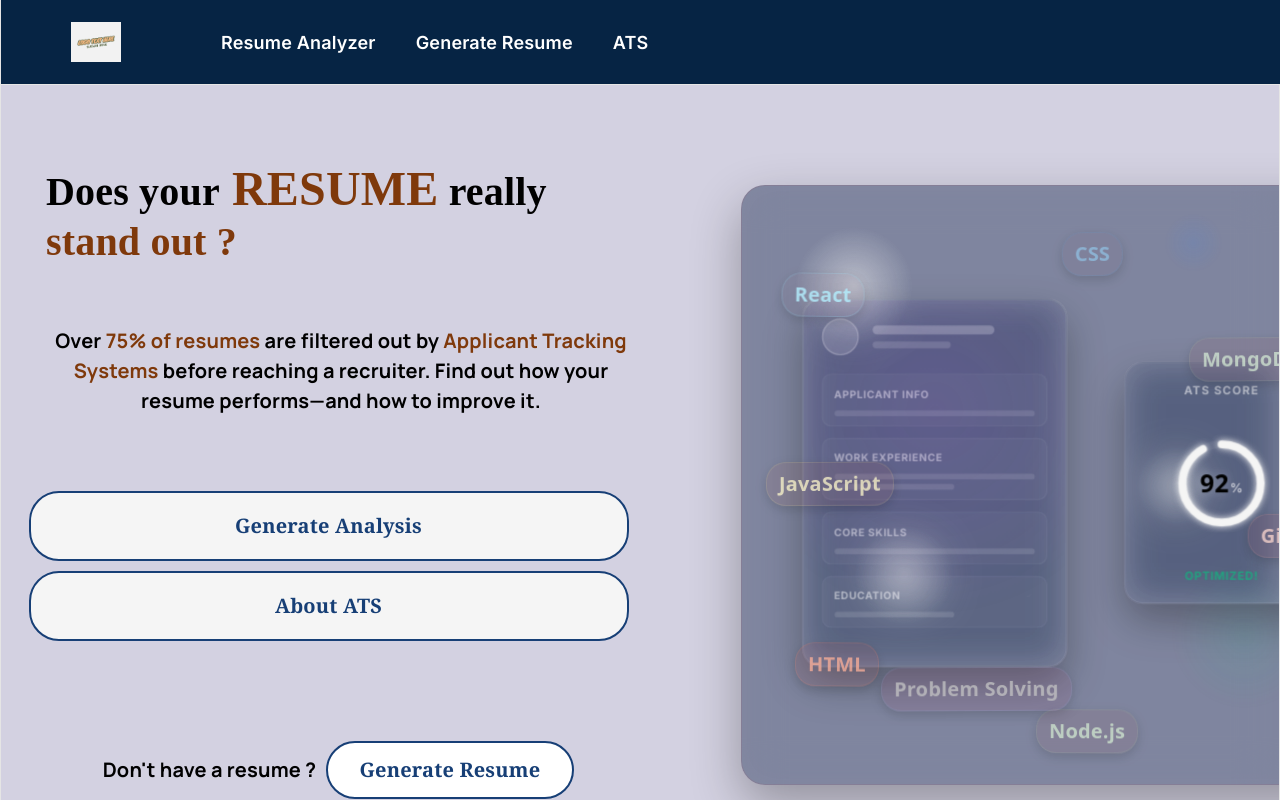
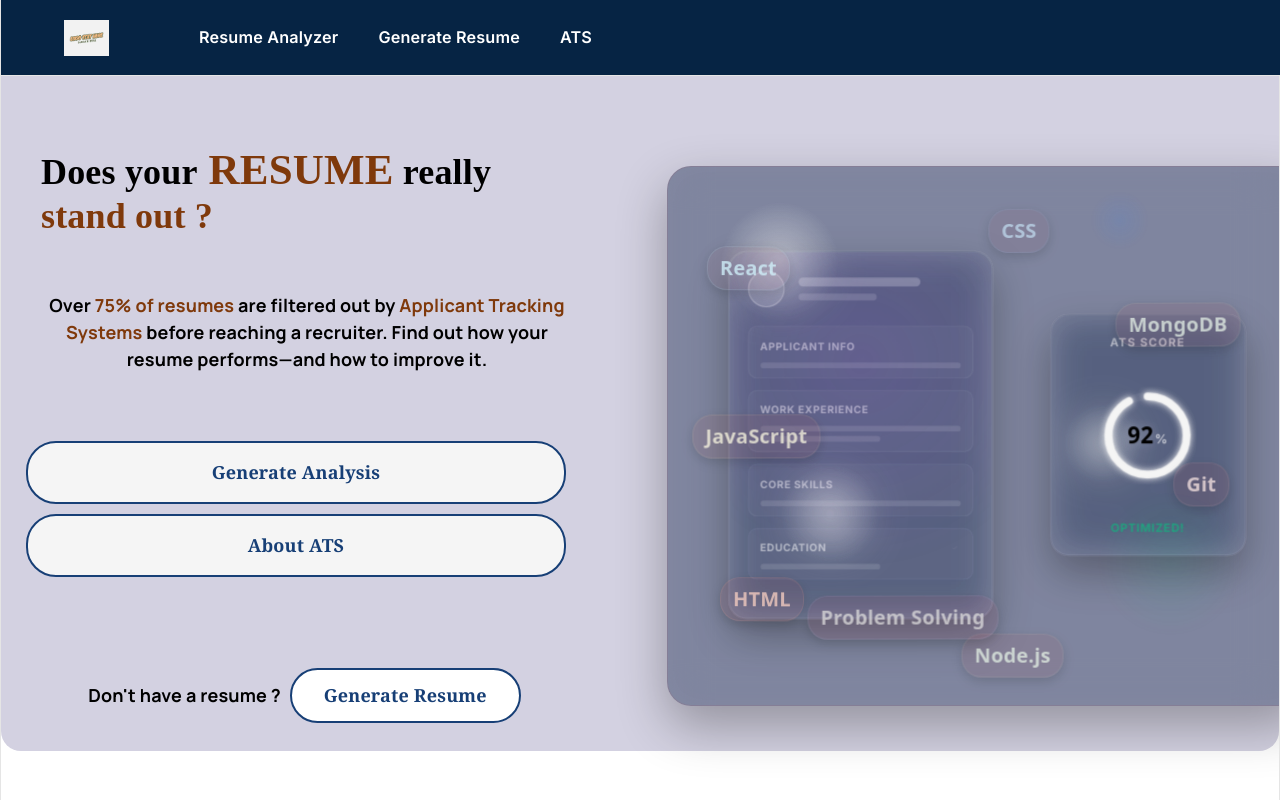
Before and after one commit to sidkaushikkk/ATS-Tracker, a React (Vite) app in the folder ats-tracker/: page / in a window 1280 px wide. Shown: the top 800 px of the page. Built offline with nearby package versions, Linux system fonts and the light colour scheme; no server answers.

Commit message:
Changed layout to manage browser zoom

```diff
--- a/ats-tracker/src/components/Box/Box.css
+++ b/ats-tracker/src/components/Box/Box.css
@@ -2,18 +2,18 @@
 
 .Box{
     width : 100%;
-    height: 750px;
+    height: 675px;
   background: #d3d1e1;
     border-radius: 0 0 20px 20px;
     position: relative;
-    margin-top : 85px;
+    margin-top : 76px;
 }
 
 .content{
-    height : 500px;
+    height : 450px;
     color : black;
-    width : 700px;
-    font-size: 40px;
+    width : 630px;
+    font-size: 36px;
     font-family: 'Times New Roman', Times, serif;
 
     position: relative;
@@ -22,8 +22,8 @@
 }
 h2{
     line-height: 1.2;
-    width: 600px;
-    margin-left: 45px;
+    width: 540px;
+    margin-left: 40px;
     text-align: left;
     font-weight: bold;
 }
@@ -60,18 +60,18 @@ animation: type1 4s steps(22) infinite;
 
 .highlight{
     font-family: "Times New Roman" , sans-serif;
-    font-size: 48px;
+    font-size: 43px;
     color: #7f390b;
     font-weight: bold;
 }
 
 
 p{
-    margin-left: 40px;
-    margin-bottom: 40px;
-    width : 600px;
+    margin-left: 36px;
+    margin-bottom: 36px;
+    width : 540px;
     font-weight: 700;
-    font-size: 20px;
+    font-size: 18px;
     color:black;
     font-family: "Manrope", sans-serif;
 }
@@ -80,11 +80,11 @@ p{
     color: #7f390b;
 }
 .genAnalysis-button , .abtATS-button{
-    margin-right : 50px;
+    margin-right : 45px;
     font-size: 50%;
-    padding:12px 22px;
-    height: 70px;
-    width : 600px;
+    padding:11px 20px;
+    height: 63px;
+    width : 540px;
 
     border:2px solid #173f76;
     border-radius:30px;
@@ -114,9 +114,9 @@ button:hover{
     font-family :Georgia, 'Times New Roman', Times, serif ;
     font-weight: lighter;
     position: relative;
-    top : 30px;
+    top : 27px;
 
-    width : 700px;
+    width : 630px;
 }
 
 button{
@@ -142,23 +142,23 @@ button{
 .generate-resume{
     position: relative;
     width: 100%;
-    width : 700px;
+    width : 630px;
     align-content: center;
 }
 
 .ats-image{
     background-color: aquamarine;
     position : absolute ;
-    top : 250px;
-    left : 740px;
+    top : 225px;
+    left : 666px;
     height: 60%;
     width: 50%;
 }
 
 .image {
     position: absolute;
-    top: 100px;
-    left: 740px;
+    top: 90px;
+    left: 666px;
     height: 80%;
     width: 50%;
     background-color: transparent;
--- a/ats-tracker/src/components/HomeSections/HomeSections.css
+++ b/ats-tracker/src/components/HomeSections/HomeSections.css
@@ -6,7 +6,7 @@
 /* ── Section base ────────────────────────────────────────── */
 .hs-section {
   width: 100%;
-  padding: 80px 40px;
+  padding: 72px 36px;
   box-sizing: border-box;
   text-align: center;
 }
@@ -61,7 +61,7 @@
   justify-content: center;
   align-items: flex-start;
   gap: 16px;
-  max-width: 900px;
+  max-width: 810px;
   margin: 0 auto;
 }
 
@@ -116,7 +116,7 @@
   flex-wrap: wrap;
   justify-content: center;
   gap: 20px;
-  max-width: 1000px;
+  max-width: 900px;
   margin: 0 auto;
 }
 
@@ -165,7 +165,7 @@
   display: flex;
   flex-direction: column;
   gap: 14px;
-  max-width: 720px;
+  max-width: 650px;
   margin: 0 auto;
 }
 
@@ -205,7 +205,7 @@
   flex-wrap: wrap;
   justify-content: center;
   gap: 28px;
-  max-width: 900px;
+  max-width: 810px;
   margin: 0 auto;
 }
 
@@ -360,7 +360,7 @@
   flex-wrap: wrap;
   justify-content: center;
   gap: 28px;
-  max-width: 800px;
+  max-width: 720px;
   margin: 0 auto;
 }
 
@@ -423,7 +423,7 @@
   flex-wrap: wrap;
   justify-content: center;
   gap: 20px;
-  max-width: 900px;
+  max-width: 810px;
   margin: 0 auto;
 }
 
@@ -512,7 +512,7 @@
 
 /* ── FAQ ─────────────────────────────────────────────────── */
 .faq-list {
-  max-width: 680px;
+  max-width: 610px;
   margin: 0 auto;
   display: flex;
   flex-direction: column;
--- a/ats-tracker/src/components/Navbar/Navbar.css
+++ b/ats-tracker/src/components/Navbar/Navbar.css
@@ -6,13 +6,13 @@
 
 .navbar{
     width:100%;
-    height:85px;
+    height:76px;
 
     display:flex;
     justify-content: flex-start;
     align-items:center;
 
-    padding:0 70px;
+    padding:0 63px;
 
     background:rgb(6, 36, 68);
     border-bottom:1px solid #e6e6e6;
@@ -21,7 +21,7 @@
 }
 
 .logo img{
-    height:40px;
+    height:36px;
 }
 
 .nav-links{
@@ -53,7 +53,7 @@
 }
 
 .nav-button{
-    margin-left: 100px;
+    margin-left: 90px;
 }
 
 .buttons{
--- a/ats-tracker/src/index.css
+++ b/ats-tracker/src/index.css
@@ -22,7 +22,7 @@
   --heading: system-ui, 'Segoe UI', Roboto, sans-serif;
   --mono: ui-monospace, Consolas, monospace;
 
-  font: 18px/145% var(--sans);
+  font: 16.2px/145% var(--sans);
   letter-spacing: 0.18px;
   color-scheme: light dark;
   color: var(--text);
--- a/ats-tracker/src/pages/Dashboard.css
+++ b/ats-tracker/src/pages/Dashboard.css
@@ -128,8 +128,8 @@
 }
 
 .profile-avatar {
-  width: 150px;
-  height: 150px;
+  width: 135px;
+  height: 135px;
   border-radius: 50%;
   overflow: hidden;
   background: #f1f5f9;
--- a/ats-tracker/src/pages/GenerateResume.css
+++ b/ats-tracker/src/pages/GenerateResume.css
@@ -152,7 +152,7 @@ body {
     grid-template-columns: 4fr 6fr;
     gap: 24px;
     padding: 24px;
-    max-width: 1600px;
+    max-width: 1440px;
     margin: 0 auto;
     width: 100%;
     flex-grow: 1;
@@ -721,8 +721,8 @@ body {
 
 .ats-circular-progress-container {
     position: relative;
-    width: 100px;
-    height: 100px;
+    width: 90px;
+    height: 90px;
 }
 
 .progress-ring {
--- a/ats-tracker/src/pages/Profile/Profile.css
+++ b/ats-tracker/src/pages/Profile/Profile.css
@@ -6,7 +6,7 @@
 }
 
 .profile-container {
-  max-width: 950px;
+  max-width: 850px;
   margin: 0 auto;
   padding: 2rem;
   margin-top: 2rem;
--- a/ats-tracker/src/pages/ResumeAnalyzations/AnalyzePage.css
+++ b/ats-tracker/src/pages/ResumeAnalyzations/AnalyzePage.css
@@ -11,10 +11,10 @@
 
 /* Container spacing layout */
 .analyze-container {
-  max-width: 1300px;
+  max-width: 1170px;
   width: 100%;
   margin: 0 auto;
-  padding: 120px 24px 80px 24px;
+  padding: 108px 22px 72px 22px;
   box-sizing: border-box;
   display: flex;
   flex-direction: column;
@@ -285,8 +285,8 @@
 
 .gauge-ring-container {
   position: relative;
-  width: 240px;
-  height: 130px;
+  width: 216px;
+  height: 117px;
 }
 
 .gauge-arc-svg {
@@ -306,7 +306,7 @@
 
 .gauge-number-value {
   font-family: 'Outfit', sans-serif;
-  font-size: 42px;
+  font-size: 38px;
   font-weight: 800;
   color: #0f172a;
   line-height: 1;
```
